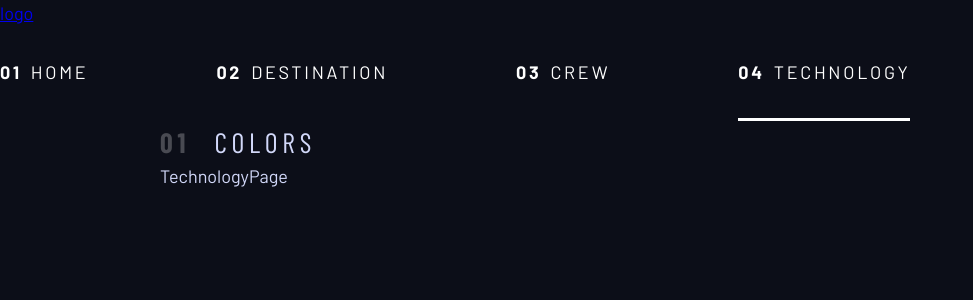
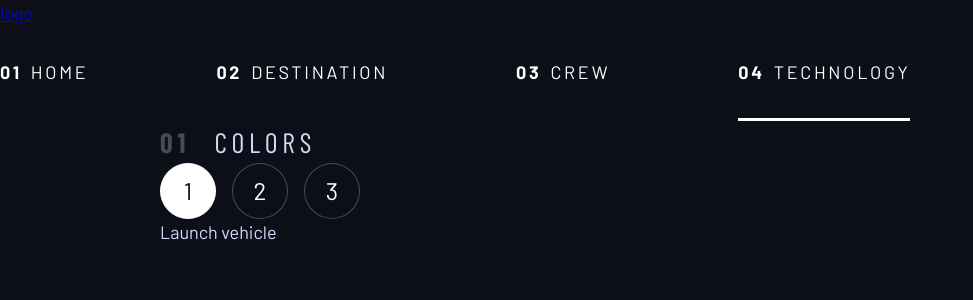
Before and after one commit to Lewis-mbui/space-tourism-website, a React (Vite) app: page /technology in a window 1280 px wide. Shown: the top 300 px of the page, without its empty margins (0-973 px from the left). Built offline with nearby package versions, Linux system fonts and the light colour scheme; a web font is replaced by a local one.

Commit message:
structure technology page with number indicators

```diff
--- a/src/index.css
+++ b/src/index.css
@@ -328,3 +328,23 @@ select {
 .dot-indicators > [aria-selected="true"] {
   background-color: hsl(var(--clr-white) / 1);
 }
+
+.number-indicators > * {
+  font-size: 1.5rem;
+  min-width: 3.5rem;
+  aspect-ratio: 1/1;
+  border-radius: 50%;
+  border: 1px solid hsl(var(--clr-white) / 0.25);
+  cursor: pointer;
+}
+
+.number-indicators > *:hover,
+.number-indicators > *:focus {
+  border-color: hsl(var(--clr-white) / 1);
+}
+
+.number-indicators > [aria-selected="true"] {
+  background-color: hsl(var(--clr-white) / 1);
+  color: hsl(var(--clr-dark));
+  border-color: hsl(var(--clr-white) / 1);
+}
--- a/src/pages/TechnologyPage.tsx
+++ b/src/pages/TechnologyPage.tsx
@@ -1,5 +1,33 @@
+import { useState } from "react";
+import data from "../data/data.json";
+import type SpaceData from "../types/SpaceData";
+
 const TechnologyPage = () => {
-  return <div>TechnologyPage</div>;
+  const [selectedIndex, setSelectedIndex] = useState(0);
+
+  const spaceData: SpaceData = data;
+
+  const technologies = spaceData.technology;
+  const technology = technologies[selectedIndex];
+
+  return (
+    <div>
+      <div className="number-indicators | flex">
+        {technologies.map((t, index) => (
+          <button
+            aria-selected={selectedIndex === index ? "true" : "false"}
+            onClick={() => setSelectedIndex(index)}
+            className="fs-600 text-color text-white bg-dark"
+            key={t.name}
+          >
+            {index + 1}
+            <span className="sr-only">{t.name}</span>
+          </button>
+        ))}
+      </div>
+      <div>{technology.name}</div>
+    </div>
+  );
 };
 
 export default TechnologyPage;
```
